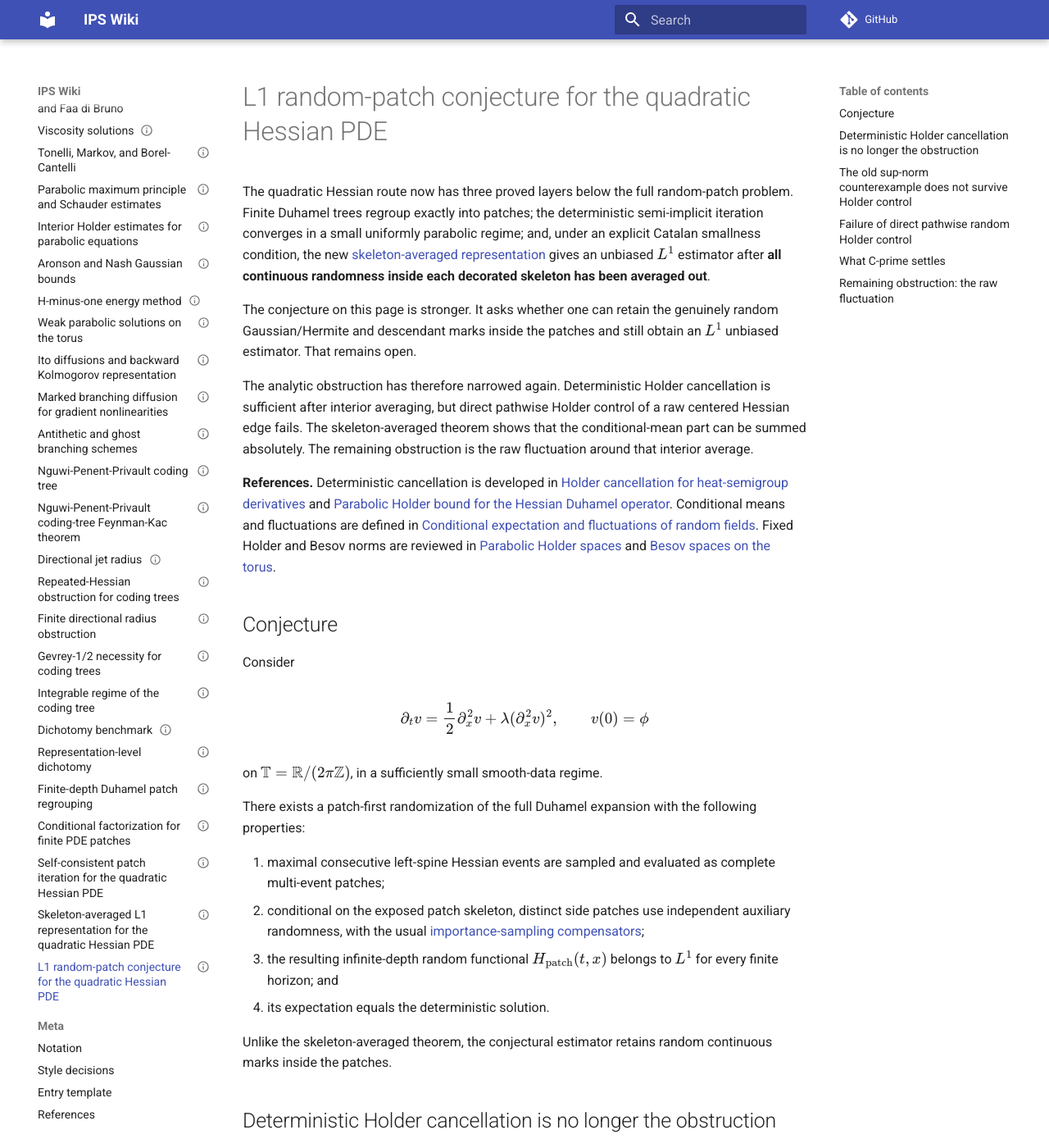
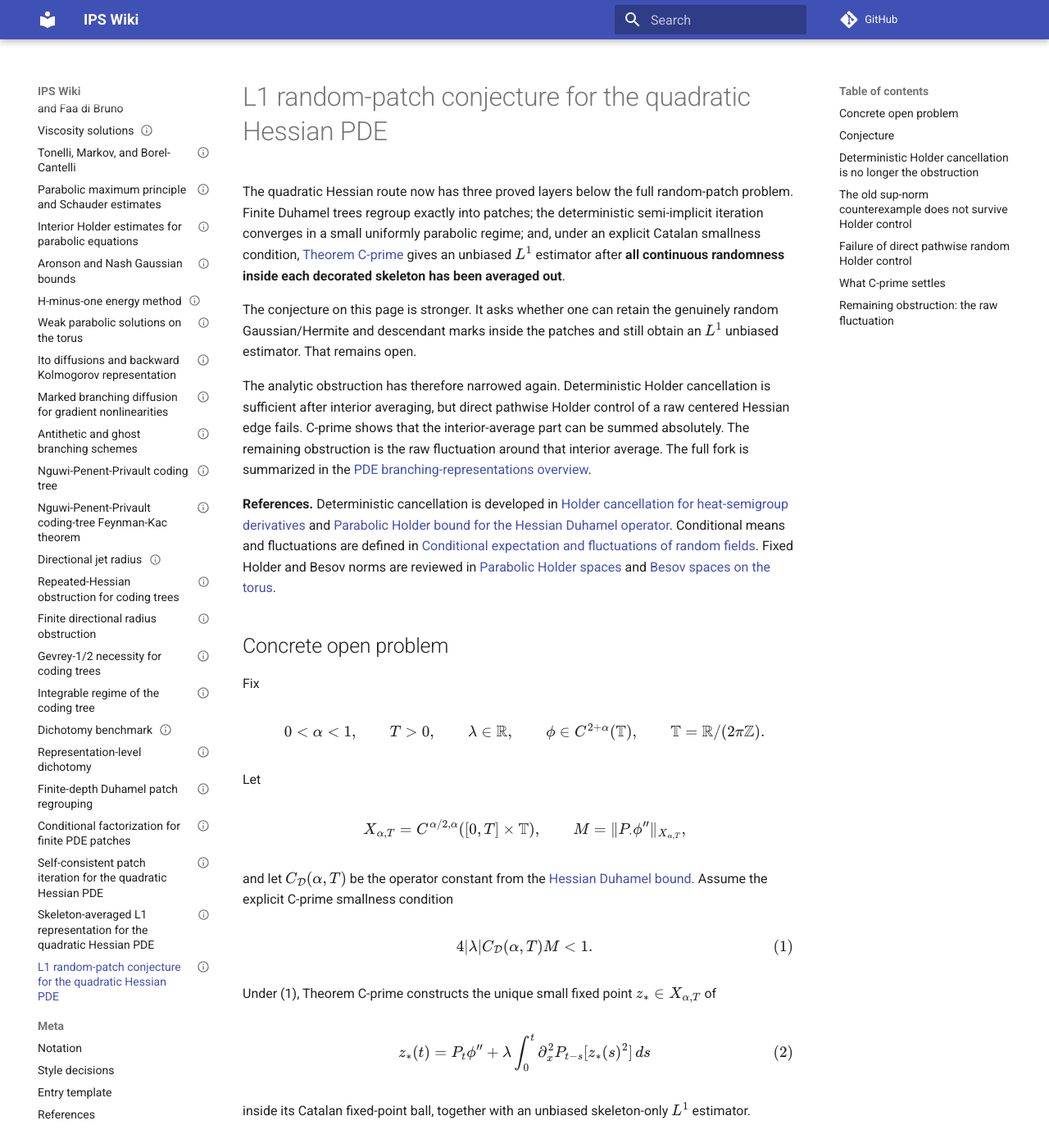
Before and after one commit to maciejgluchowski86-beep/ips-wiki, an MkDocs documentation site: the page built from docs/entries/l1-random-patch-conjecture-for-quadratic-hessian-pde.md, in a window 1280 px wide and 1400 px high. Shown: the whole window at 82% size. Built offline with MkDocs 1.6.1 and Material for MkDocs 9.7.7, drawn with Linux system fonts in a browser that asks for light colours; comment, search, counter and statistics services are not loaded; some of the changed text lies outside the part shown.

Commit message:
Make full random-patch conjecture precise after C-prime

```diff
--- a/docs/entries/l1-random-patch-conjecture-for-quadratic-hessian-pde.md
+++ b/docs/entries/l1-random-patch-conjecture-for-quadratic-hessian-pde.md
@@ -13,37 +13,76 @@ tags:
 
 # L1 random-patch conjecture for the quadratic Hessian PDE
 
-The quadratic Hessian route now has three proved layers below the full random-patch problem. Finite Duhamel trees regroup exactly into patches; the deterministic semi-implicit iteration converges in a small uniformly parabolic regime; and, under an explicit Catalan smallness condition, the new [skeleton-averaged representation](skeleton-averaged-l1-representation-for-quadratic-hessian-pde.md) gives an unbiased \(L^1\) estimator after **all continuous randomness inside each decorated skeleton has been averaged out**.
+The quadratic Hessian route now has three proved layers below the full random-patch problem. Finite Duhamel trees regroup exactly into patches; the deterministic semi-implicit iteration converges in a small uniformly parabolic regime; and, under an explicit Catalan smallness condition, [Theorem C-prime](skeleton-averaged-l1-representation-for-quadratic-hessian-pde.md) gives an unbiased \(L^1\) estimator after **all continuous randomness inside each decorated skeleton has been averaged out**.
 
 The conjecture on this page is stronger. It asks whether one can retain the genuinely random Gaussian/Hermite and descendant marks inside the patches and still obtain an \(L^1\) unbiased estimator. That remains open.
 
-The analytic obstruction has therefore narrowed again. Deterministic Holder cancellation is sufficient after interior averaging, but direct pathwise Holder control of a raw centered Hessian edge fails. The skeleton-averaged theorem shows that the conditional-mean part can be summed absolutely. The remaining obstruction is the raw fluctuation around that interior average.
+The analytic obstruction has therefore narrowed again. Deterministic Holder cancellation is sufficient after interior averaging, but direct pathwise Holder control of a raw centered Hessian edge fails. C-prime shows that the interior-average part can be summed absolutely. The remaining obstruction is the raw fluctuation around that interior average. The full fork is summarized in the [PDE branching-representations overview](../pde-branching-representations.md).
 
 **References.** Deterministic cancellation is developed in [Holder cancellation for heat-semigroup derivatives](holder-cancellation-for-heat-semigroup-derivatives.md) and [Parabolic Holder bound for the Hessian Duhamel operator](parabolic-holder-bound-for-hessian-duhamel-operator.md). Conditional means and fluctuations are defined in [Conditional expectation and fluctuations of random fields](conditional-expectation-and-fluctuations-of-random-fields.md). Fixed Holder and Besov norms are reviewed in [Parabolic Holder spaces](parabolic-holder-spaces.md) and [Besov spaces on the torus](besov-spaces-on-the-torus.md).
 
+## Concrete open problem
+
+Fix
+
+$$
+0<\alpha<1,
+\qquad
+T>0,
+\qquad
+\lambda\in\mathbb R,
+\qquad
+\phi\in C^{2+\alpha}(\mathbb T),
+\qquad
+\mathbb T=\mathbb R/(2\pi\mathbb Z).
+$$
+
+Let
+
+$$
+X_{\alpha,T}=C^{\alpha/2,\alpha}([0,T]\times\mathbb T),
+\qquad
+M=\|P_\cdot\phi''\|_{X_{\alpha,T}},
+$$
+
+and let \(C_{\mathcal D}(\alpha,T)\) be the operator constant from the [Hessian Duhamel bound](parabolic-holder-bound-for-hessian-duhamel-operator.md). Assume the explicit C-prime smallness condition
+
+$$
+4|\lambda|C_{\mathcal D}(\alpha,T)M<1.
+\tag{1}
+$$
+
+Under (1), Theorem C-prime constructs the unique small fixed point \(z_*\in X_{\alpha,T}\) of
+
+$$
+z_*(t)
+=
+P_t\phi''
++
+\lambda\int_0^t
+\partial_x^2P_{t-s}[z_*(s)^2]\,ds
+\tag{2}
+$$
+
+inside its Catalan fixed-point ball, together with an unbiased skeleton-only \(L^1\) estimator.
+
 ## Conjecture
 
-Consider
-
-$$
-\partial_tv
-=
-\frac12\partial_x^2v
-+\lambda(\partial_x^2v)^2,
-\qquad
-v(0)=\phi
-$$
-
-on \(\mathbb T=\mathbb R/(2\pi\mathbb Z)\), in a sufficiently small smooth-data regime.
-
-There exists a patch-first randomization of the full Duhamel expansion with the following properties:
+Under the hypotheses above, there exists a patch-first randomization of the full Hessian Duhamel expansion with the following properties:
 
 1. maximal consecutive left-spine Hessian events are sampled and evaluated as complete multi-event patches;
 2. conditional on the exposed patch skeleton, distinct side patches use independent auxiliary randomness, with the usual [importance-sampling compensators](importance-sampling-compensators.md);
-3. the resulting infinite-depth random functional \(H_{\mathrm{patch}}(t,x)\) belongs to \(L^1\) for every finite horizon; and
-4. its expectation equals the deterministic solution.
+3. the continuous Gaussian/Hermite, branch-time, and descendant marks inside the patches are retained rather than deterministically integrated out;
+4. the resulting infinite-depth random functional \(H_{\mathrm{patch}}(t,x)\) belongs to \(L^1\) for every \((t,x)\in[0,T]\times\mathbb T\); and
+5. its expectation is the C-prime solution profile,
+   $$
+   \mathbb E[H_{\mathrm{patch}}(t,x)]
+   =
+   z_*(t,x).
+   \tag{3}
+   $$
 
-Unlike the skeleton-averaged theorem, the conjectural estimator retains random continuous marks inside the patches.
+Thus the conjecture is already meaningful on the explicit proved small-data regime (1). It may ultimately hold on a larger regime, but no such extension is part of the present claim.
 
 ## Deterministic Holder cancellation is no longer the obstruction
 
@@ -63,7 +102,7 @@ r^{-k}
 He_{2k}(Z)
 \bigl(f(x+\sqrt r\,Z)-f(x)\bigr)
 \right].
-\tag{1}
+\tag{4}
 $$
 
 Hence, for \(0<\alpha<1\),
@@ -124,12 +163,12 @@ which leaves
 $$
 \frac{c_{2\ell,\alpha}}{(\ell-1)!}
 R^{-1+\alpha/2}.
-\tag{6}
+\tag{9}
 $$
 
-The singularity in (6) is integrable and the coefficient is exponentially bounded in \(\ell\). The full commutator expansion contains at most \(2^m\) terms: \(2^{m-1}\) ordered compositions of the cluster lengths, together with one additional terminal choice for the innermost cluster. This is still geometric, not factorial.
+The singularity in (9) is integrable and the coefficient is exponentially bounded in \(\ell\). The full commutator expansion contains at most \(2^m\) terms: \(2^{m-1}\) ordered compositions of the cluster lengths, together with one additional terminal choice for the innermost cluster. This is still geometric, not factorial.
 
-Thus deterministic patches with uniformly controlled spatial \(C^\alpha\) side profiles have geometric-in-length bounds. The skeleton-averaged theorem packages the same principle more efficiently through the bounded parabolic Hessian Duhamel operator and a Catalan tree majorant.
+Thus deterministic patches with uniformly controlled spatial \(C^\alpha\) side profiles have geometric-in-length bounds. C-prime packages the same principle more efficiently through the bounded parabolic Hessian Duhamel operator and a Catalan tree majorant.
 
 ## The old sup-norm counterexample does not survive Holder control
 
@@ -204,7 +243,7 @@ f_N(x)=N^{-\alpha}\cos(Nx),
 N\asymp r^{-1/2},
 $$
 
-the \(C^\alpha\) norm stays of order one while the expected pathwise seminorm in (10) is of order \(r^{-1}\) on a Gaussian event of fixed positive probability. Hence no uniform \(r^{\alpha/2}\) gain holds in the operator norm of the raw edge on \(C^\alpha\).
+the \(C^\alpha\) norm stays of order one while the expected pathwise seminorm in (13) is of order \(r^{-1}\) on a Gaussian event of fixed positive probability. Hence no uniform \(r^{\alpha/2}\) gain holds in the operator norm of the raw edge on \(C^\alpha\).
 
 Lowering the regularity exponent gives a translation gain but loses regularity at every edge. Iterating that estimate therefore creates a descending regularity ladder rather than a fixed function space.
 
@@ -212,19 +251,11 @@ The same high-frequency mechanism rules out a fixed same-regularity Besov repair
 
 ## What C-prime settles
 
-The [skeleton-averaged theorem](skeleton-averaged-l1-representation-for-quadratic-hessian-pde.md) never takes a pathwise function-space norm inside a patch. For a finite decorated skeleton \(S\), all continuous branch-time and Gaussian/Hermite variables are integrated first, producing a deterministic profile \(F_S\). These profiles lie in the parabolic Holder space
-
-$$
-X_{\alpha,T}
-=
-C^{\alpha/2,\alpha}([0,T]\times\mathbb T)
-$$
-
-and satisfy an absolutely summable Catalan majorant under an explicit smallness condition. Sampling only \(S\) therefore gives an unbiased \(L^1\) estimator.
+The [skeleton-averaged theorem](skeleton-averaged-l1-representation-for-quadratic-hessian-pde.md) never takes a pathwise function-space norm inside a patch. For a finite decorated skeleton \(S\), all continuous branch-time and Gaussian/Hermite variables are integrated first, producing a deterministic profile \(F_S\). These profiles lie in the parabolic Holder space \(X_{\alpha,T}\) and satisfy an absolutely summable Catalan majorant under (1). Sampling only \(S\) therefore gives an unbiased \(L^1\) estimator.
 
 This should not be phrased by first writing \(\mathbb E[H\mid S]\) for the unresolved raw infinite-patch functional: a measure-theoretic conditional expectation requires \(H\in L^1\), which is exactly what is unknown. At finite integrable cutoffs the conditional-expectation language is legitimate, and the limit is the deterministic interior-averaged profile \(F_S\).
 
-The theorem proves that the **conditional-mean / interior-average part of the construction closes and is absolutely summable**. That part is no longer the open problem.
+The theorem proves that the **interior-average part of the construction closes and is absolutely summable**. That part is no longer the open problem.
 
 ## Remaining obstruction: the raw fluctuation
 
```
Also changed, not shown: other parts of docs/entries/l1-random-patch-conjecture-for-quadratic-hessian-pde.md (+9 -9 lines).
